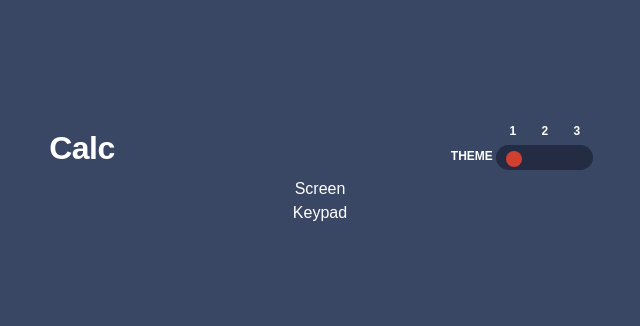
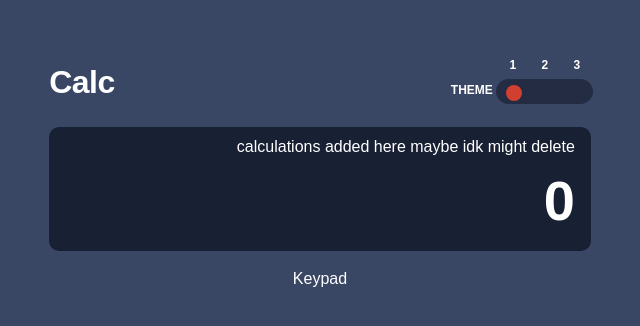
Before and after one commit to pronoia9/puny-math, a React (Vite) app: page / in a window 1280 px wide. Shown: the part 228-554 px from the top of the page, without its empty margins (320-960 px from the left). Built offline with nearby package versions, Linux system fonts and the light colour scheme.

Commit message:
finish screen

```diff
--- a/src/components/Screen.jsx
+++ b/src/components/Screen.jsx
@@ -1,3 +1,38 @@
+import { styled } from 'styled-components';
+import { useStore } from '../store/useStore';
+
 export default function Screen() {
-  return <div>Screen</div>;
+  const input = useStore((state) => state.input);
+
+  return (
+    <Container className='display border-radius'>
+      <Calculations>
+        {'calculations added here maybe idk might delete'}
+      </Calculations>
+      <div>
+        {input || '0'}
+      </div>
+    </Container>
+  );
 }
+
+const Container = styled.div`
+  margin-block: 1rem;
+  padding: 0.5rem 1rem;
+  font-size: 2.5rem;
+  font-weight: 700;
+  color: var(--color-text-header);
+  text-align: right;
+  background: var(--color-bg-screen);
+  border-radius: 10px;
+
+  @media screen and (min-width: 42rem) {
+    font-size: 3.5rem;
+  }
+`;
+
+const Calculations = styled.div`
+  font-size: 1rem;
+  font-weight: 500;
+  min-height: 1.5rem;
+`;
```
